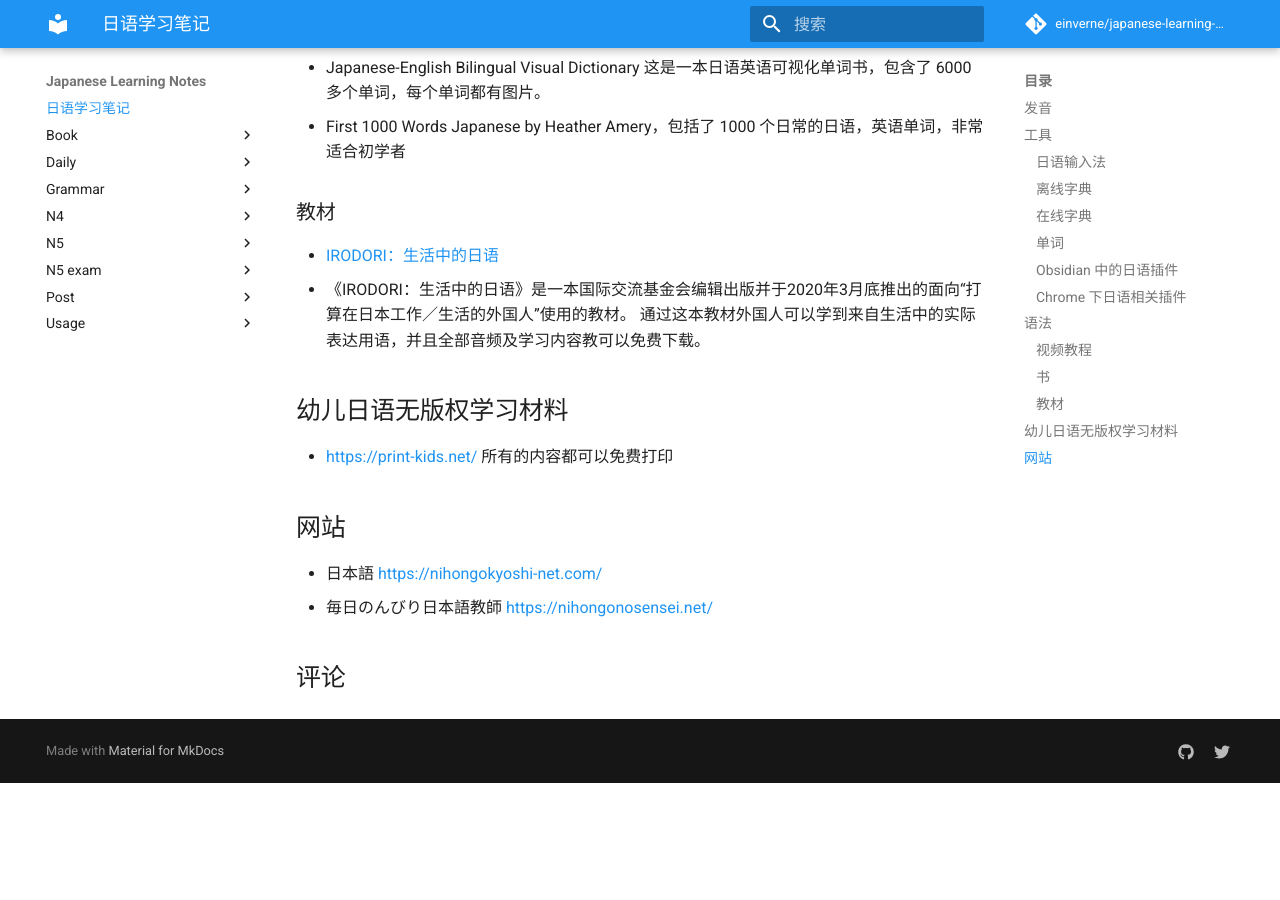
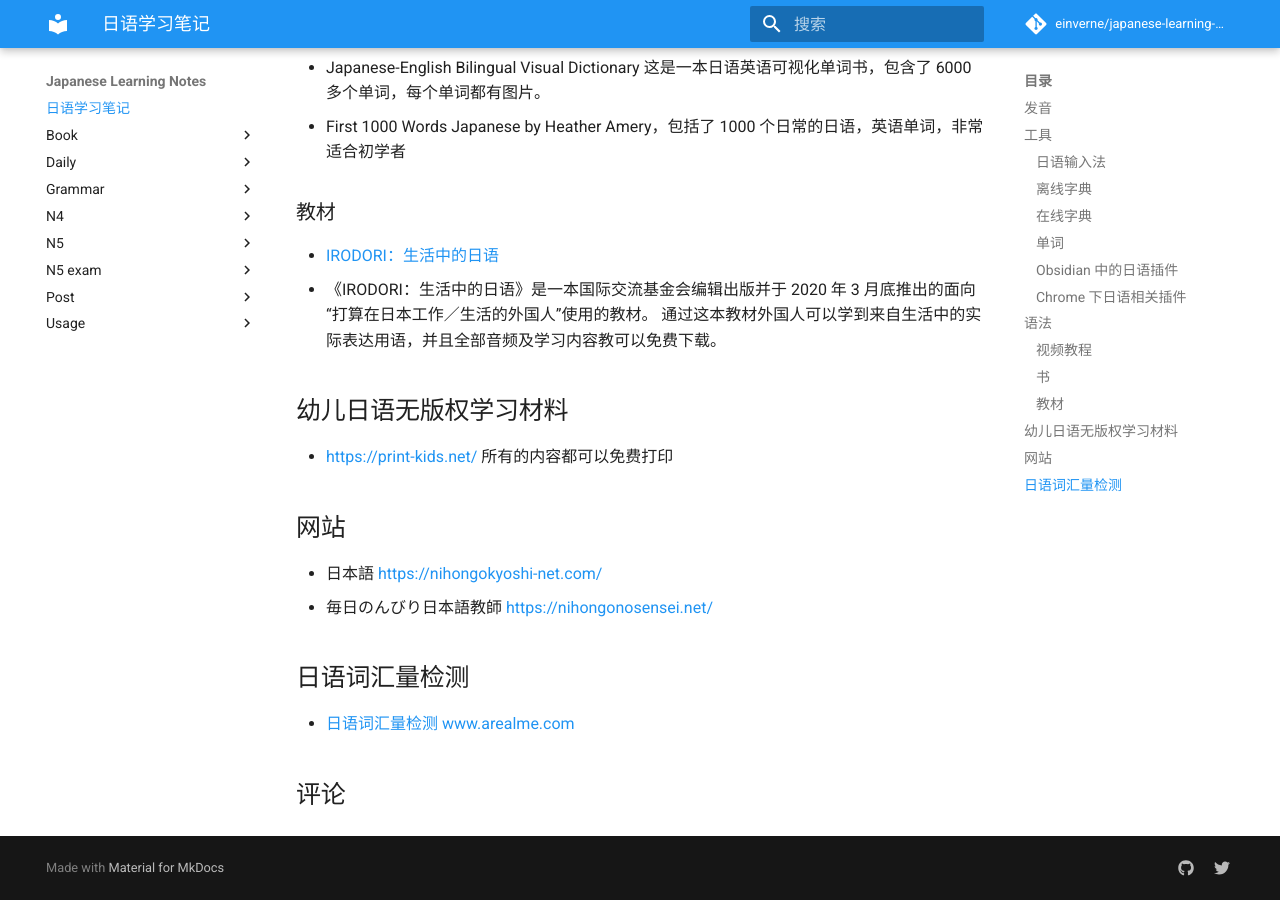
Before and after one commit to einverne/japanese-learning-notes, an MkDocs documentation site: the page built from docs/index.md, in a window 1280 px wide and 900 px high, scrolled down 1793 px. Built offline with MkDocs 1.6.1 and Material for MkDocs 9.7.7, drawn with Linux system fonts in a browser that asks for light colours; comment, search, counter and statistics services are not loaded; before the commit the page ends 2576 px from its top, so only the background shows below that.

Commit message:
feat: add vocabulary test site

```diff
--- a/docs/index.md
+++ b/docs/index.md
@@ -69,7 +69,7 @@ comments: true
 ### 教材
 
 - [IRODORI：生活中的日语](https://www2.jpfbj.cn/irodori/)
-  - 《IRODORI：生活中的日语》是一本国际交流基金会编辑出版并于2020年3月底推出的面向“打算在日本工作／生活的外国人”使用的教材。
+  - 《IRODORI：生活中的日语》是一本国际交流基金会编辑出版并于 2020 年 3 月底推出的面向“打算在日本工作／生活的外国人”使用的教材。
     通过这本教材外国人可以学到来自生活中的实际表达用语，并且全部音频及学习内容教可以免费下载。
 
 ## 幼儿日语无版权学习材料
@@ -80,3 +80,7 @@ comments: true
 
 - 日本語 <https://nihongokyoshi-net.com/>
 - 毎日のんびり日本語教師 <https://nihongonosensei.net/>
+
+## 日语词汇量检测
+
+- [日语词汇量检测 www.arealme.com](https://www.arealme.com/japanese-vocabulary-size-test/en/)
```
